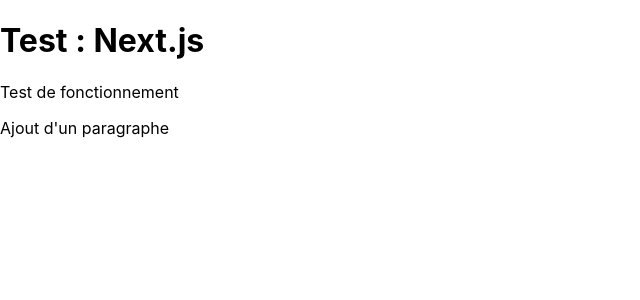
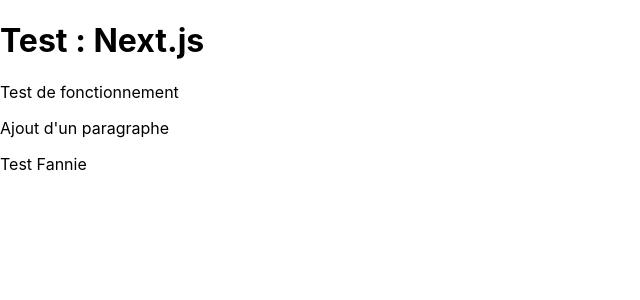
Before and after one commit to harmonie2/next, a Next.js app: page / in a window 1280 px wide. Shown: the top 300 px of the page, without its empty margins (0-640 px from the left). Built offline with nearby package versions, Linux system fonts and the light colour scheme.

Commit message:
Plus Fannie

```diff
--- a/pages/index.js
+++ b/pages/index.js
@@ -4,6 +4,7 @@ export default function Home() {
       <h1>Test : Next.js</h1>
       <p>Test de fonctionnement</p>
       <p>Ajout d'un paragraphe</p>
+      <p>Test Fannie</p>
     </>
   );
 }
```
